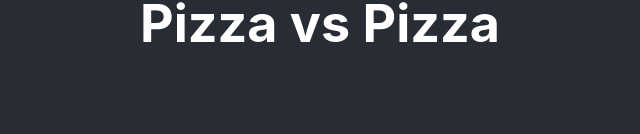
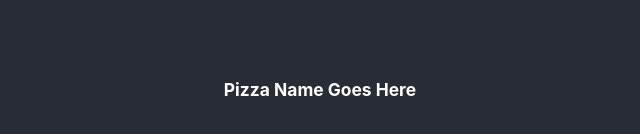
Before and after one commit to wmfinamore/pizzavspizza, a React (Create React App) app in the folder front_pizzavspizza/: page / in a window 1280 px wide. Shown: the part 578-712 px from the top of the page, without its empty margins (320-960 px from the left). Built offline with nearby package versions, Linux system fonts and the light colour scheme.

Commit message:
Imported PizzaList component in App.js

```diff
--- a/front_pizzavspizza/src/App.js
+++ b/front_pizzavspizza/src/App.js
@@ -1,5 +1,6 @@
 import logo from './pizza.jpg';
 import './App.css';
+import PizzaList from "./pizzerias/pizzeriaslist.js"
 
 function App() {
   return (
@@ -12,6 +13,7 @@ function App() {
         <h1>
           Pizza vs Pizza
         </h1>
+        <PizzaList/>
       </header>
     </div>
   );
```
